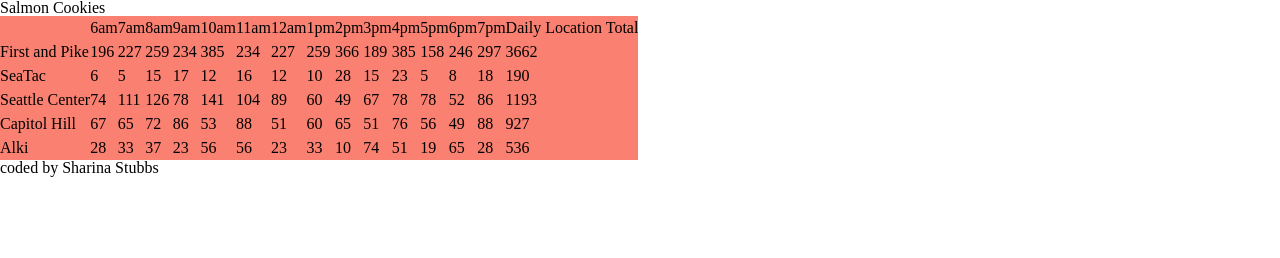
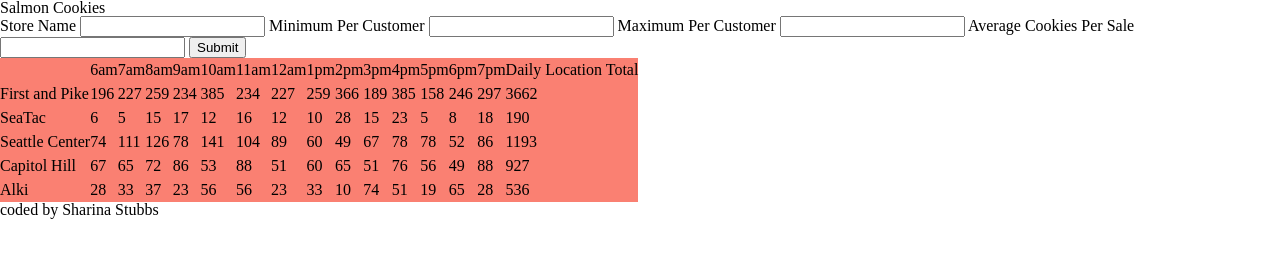
Before and after one commit to SharinaS/cookie-stand, a plain HTML site: page sales.html in a window 1280 px wide. Drawn offline with Linux system fonts and the light colour scheme.

Commit message:
built form for four inputs for user, with a submit button

```diff
--- a/sales.html
+++ b/sales.html
@@ -12,6 +12,19 @@
             <h1>Salmon Cookies</h1>
         </header>
         <main>
+            <form>
+                <fieldset>
+                    <label>Store Name</label>
+                        <input name="name" type="text">
+                    <label>Minimum Per Customer</label>
+                        <input name="minPerCust" type="text">
+                    <label>Maximum Per Customer</label>
+                        <input name="maxPerCust" type="text">
+                    <label>Average Cookies Per Sale</label>
+                        <input name="avgCookiePerSale" type="text">
+                    <button name="submitButton">Submit</button>
+                </fieldset>
+            </form>
             <table>
                 <tbody id="table"></tbody>
             </table>
```
